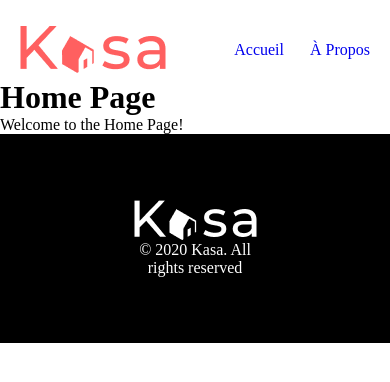
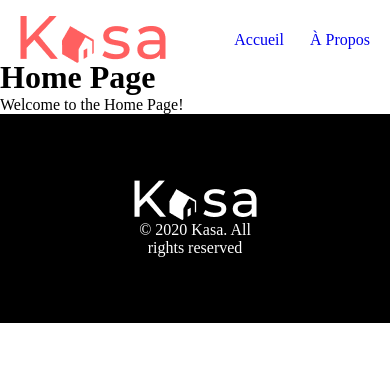
Before and after one commit to Bourrelet/property-rental-react-app, a React (Create React App) app: page / in a window 390 px wide. Shown: the top 382 px of the page. Built offline with nearby package versions, Linux system fonts and the light colour scheme.

Commit message:
Layout OK - Mobile first

```diff
--- a/src/components/footer/Footer.scss
+++ b/src/components/footer/Footer.scss
@@ -1,6 +1,7 @@
 @import '../../styles/mixins';
 
 .footer {
+    width: 100%;
         &__container {
             @include column-center;
             background-color: black;
--- a/src/components/header/Header.scss
+++ b/src/components/header/Header.scss
@@ -2,8 +2,9 @@
 
 .navbar {
     @include flex-between;
+    width: 100%;
     height: 7vh;
-    margin: 20px 20px 0px 20px;
+    padding: 20px 20px 0px 20px;
 
         &__link {
             @include flex-right;
--- a/src/components/layout/Layout.js
+++ b/src/components/layout/Layout.js
@@ -5,9 +5,9 @@ import './Layout.scss';
 
 const Layout = ({ children }) => {
   return (
-    <div>
+    <div className="layout">
       <Header />
-      <main>{children}</main>
+      <main className="layout__content">{children}</main>
       <Footer />
     </div>
   );
--- a/src/components/layout/Layout.scss
+++ b/src/components/layout/Layout.scss
@@ -1,4 +1,11 @@
 // layout.scss
-body {
+.layout {
     min-width: 375px;
+    max-width: 1440px;
+    width: 100vw;
+    // margin: 0 auto;
+
+         &__content {
+             width: 100%;
+         }
 }
```
